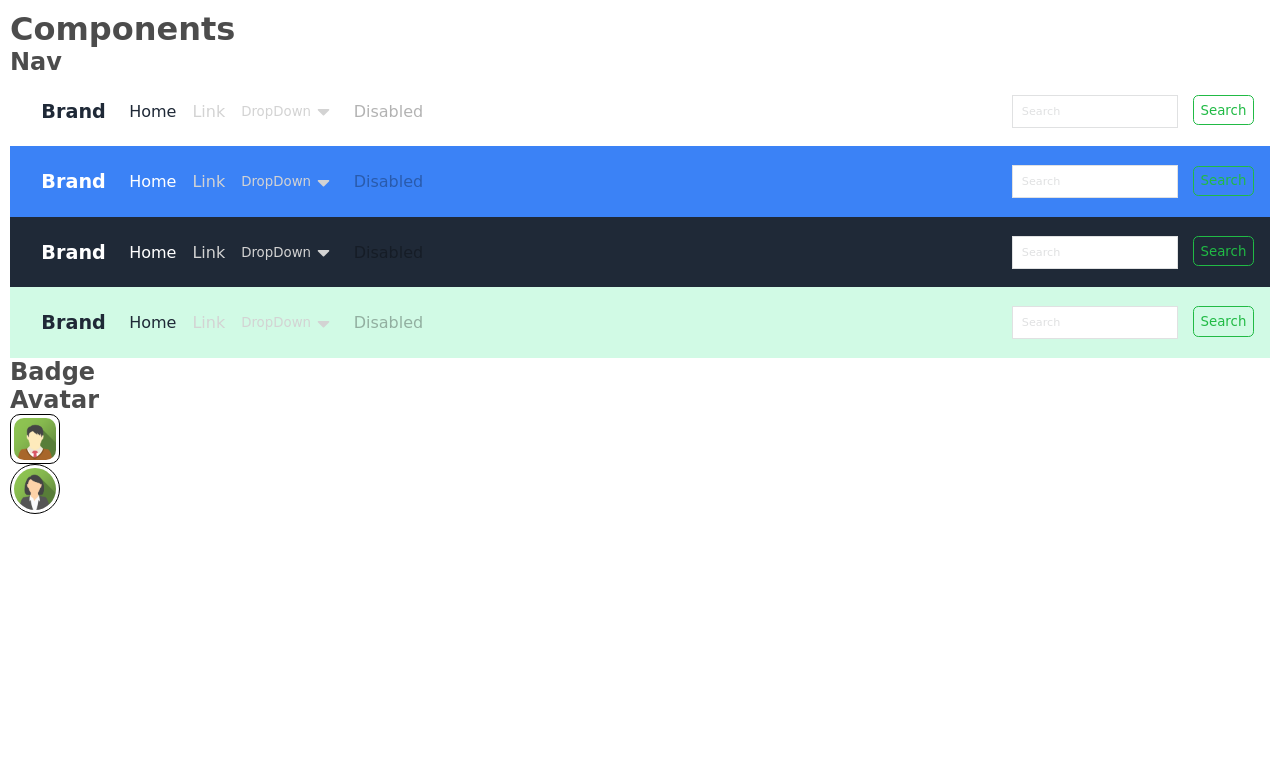
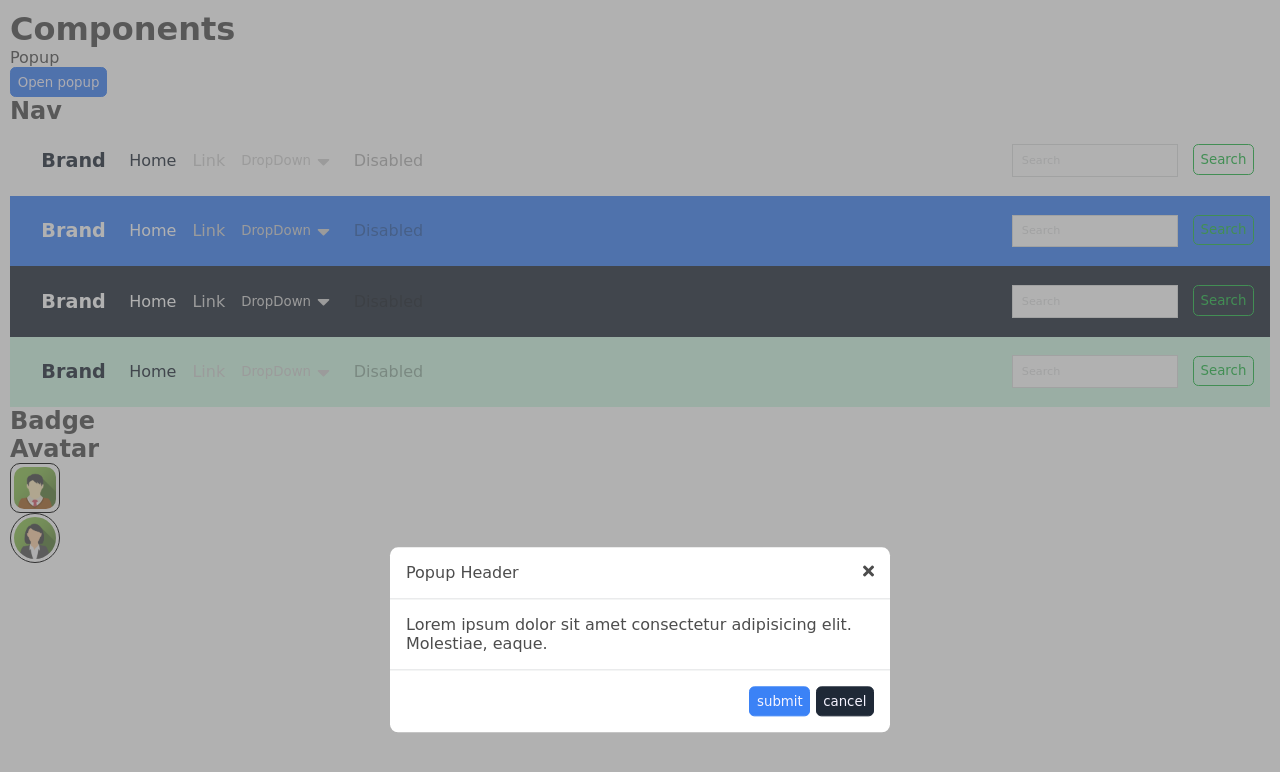
Before and after one commit to SarthakSam/seasoning-ui, a plain HTML site: page index.html in a window 1280 px wide. Drawn offline with Linux system fonts and the light colour scheme.

Commit message:
Feat: popup-css done open and close functionality pending

```diff
--- a/components.css
+++ b/components.css
@@ -1070,3 +1070,55 @@
         justify-content: space-between;
     }
 }
+
+/* popup */
+
+.popup__container {
+    position: absolute;
+    left: 0;
+    right: 0;
+    bottom: 0;
+    top: 0;
+    background-color: rgba(100, 100, 100, 0.5);
+    z-index: 10000;
+}
+
+.popup {
+    background: white;
+    max-width: 500px;
+    width: auto;
+    margin: auto;
+    margin-top: 50%;
+    transform: translateY(-50%);
+    border-radius: 0.5em;
+}
+
+.popup__header {
+    border-bottom: 1px solid var(--color-grey);
+    padding: 1em;
+    display: flex;
+    justify-content: space-between;
+}
+
+.popup__close {
+    margin-left: auto;
+}
+
+.popup__body {
+    padding: 1em;
+    border-bottom: 1px solid var(--color-grey);
+}
+
+.popup__footer {
+    padding: 1em;
+    display: flex;
+    justify-content: space-between;
+}
+
+.footer__content {
+    flex: 1;
+}
+
+.popup__footer__buttons {
+    margin-left: auto;
+}
--- a/index.html
+++ b/index.html
@@ -25,8 +25,26 @@
     </section>
 
     <section>
-        <header></header>
-        <main></main>
+        <header>Popup</header>
+        <main>
+            <button type="button" class="btn btn--primary">Open popup</button>
+            <div class="popup__container" id="popup1">
+                <div class="popup">
+                    <div class="popup__header">
+                        <p class="popup__title">Popup Header</p>
+                        <i class="fa fa-times popup__close"></i>
+                    </div>
+                    <div class="popup__body">Lorem ipsum dolor sit amet consectetur adipisicing elit. Molestiae, eaque.</div>
+                    <div class="popup__footer">
+                        <!-- <p class="footer__content">Please selest..</p> -->
+                        <div class="popup__footer__buttons">
+                            <button class="btn btn--primary">submit</button>
+                            <button class="btn btn--secondary">cancel</button>
+                        </div>
+                    </div>
+                </div>
+            </div>
+        </main>
     </section>
 
     <section>
```
